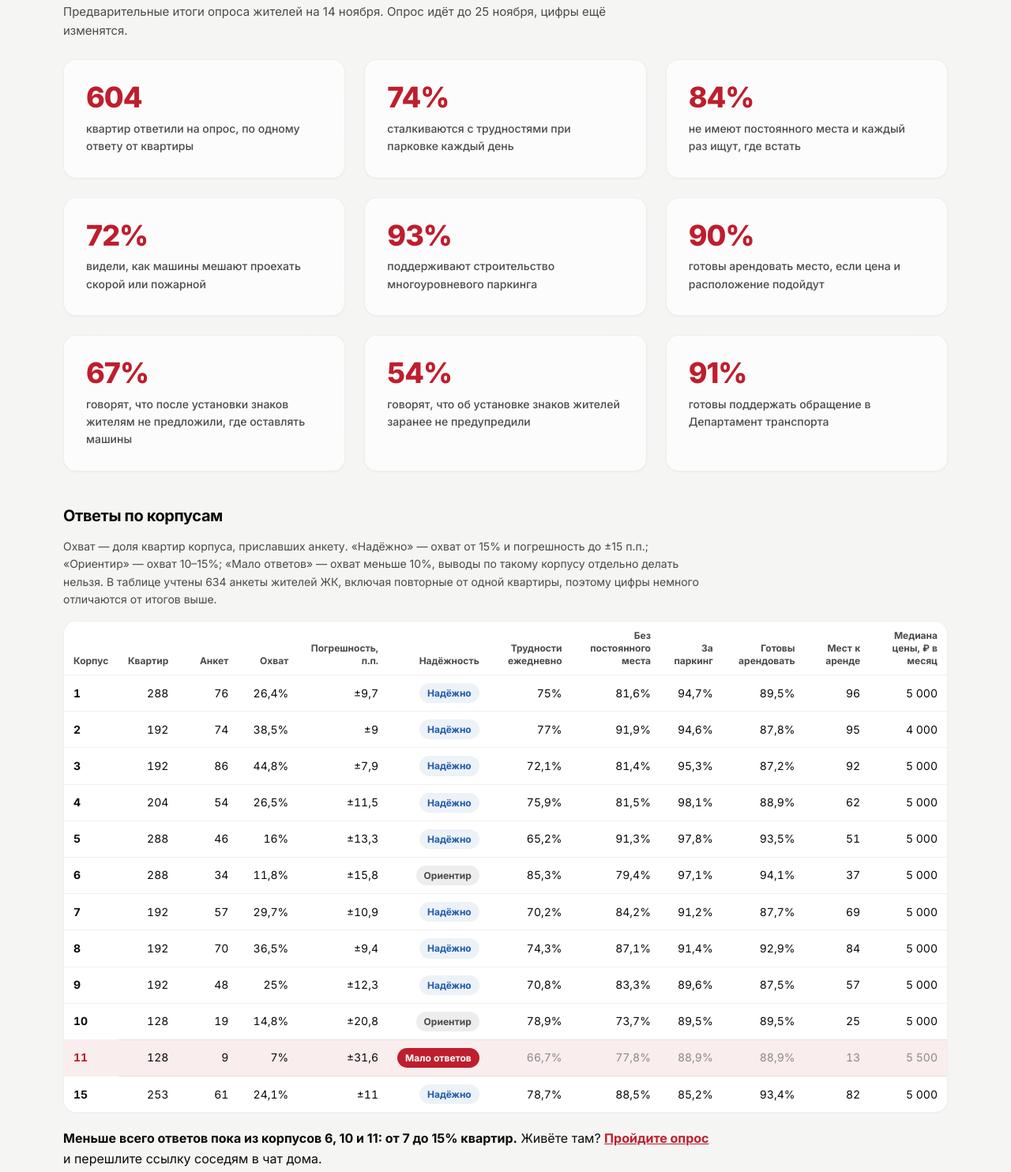
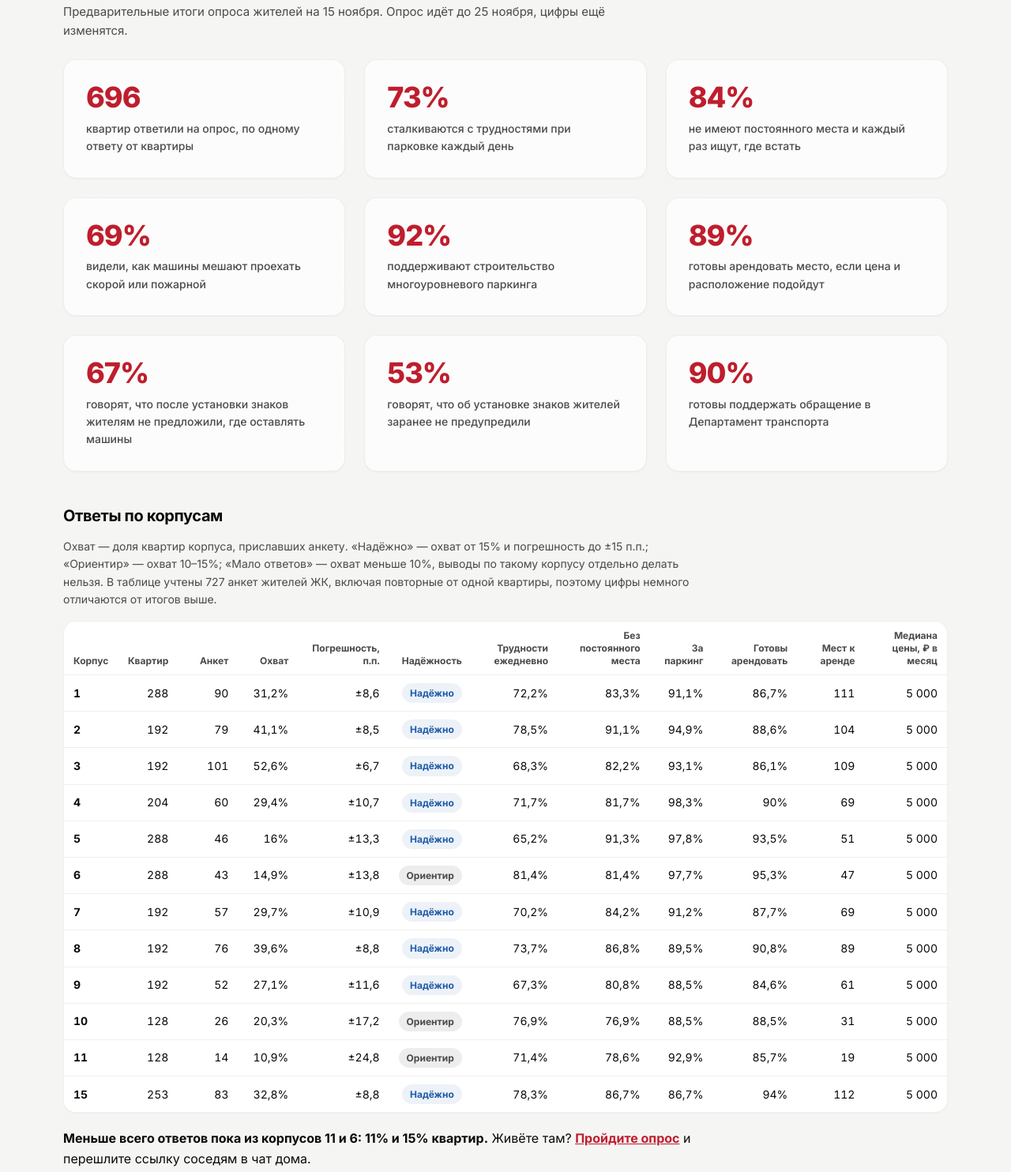
Before and after one commit to Georgy-Fomk1n/parking-zhkb, a plain HTML site: page index.html in a window 1280 px wide. Shown: the part 1234-2718 px from the top of the page at 79% size. Drawn offline with Linux system fonts and the light colour scheme.

Commit message:
Итоги опроса на 15 ноября: 696 квартир, 835 мест к аренде
Co-Authored-By: Claude Opus 5.5 <noreply@anthropic.com>

```diff
--- a/index.html
+++ b/index.html
@@ -228,42 +228,42 @@
       <p>Поэтому машины стоят на газонах, тротуарах и во внутридворовых проездах. Пешеходам, родителям с колясками и пожилым людям трудно пройти, а скорая, пожарная и коммунальная техника может не проехать.</p>
     </div>
     <h3 class="survey-h">Что говорят соседи</h3>
-    <p class="survey-sub">Предварительные итоги опроса жителей на 14 ноября. Опрос идёт до 25 ноября, цифры ещё изменятся.</p>
+    <p class="survey-sub">Предварительные итоги опроса жителей на 15 ноября. Опрос идёт до 25 ноября, цифры ещё изменятся.</p>
     <div class="grid survey-grid">
-      <div class="card stat"><div class="num">604</div><p>квартир ответили на опрос, по одному ответу от квартиры</p></div>
-      <div class="card stat"><div class="num">74%</div><p>сталкиваются с трудностями при парковке каждый день</p></div>
+      <div class="card stat"><div class="num">696</div><p>квартир ответили на опрос, по одному ответу от квартиры</p></div>
+      <div class="card stat"><div class="num">73%</div><p>сталкиваются с трудностями при парковке каждый день</p></div>
       <div class="card stat"><div class="num">84%</div><p>не имеют постоянного места и каждый раз ищут, где встать</p></div>
-      <div class="card stat"><div class="num">72%</div><p>видели, как машины мешают проехать скорой или пожарной</p></div>
-      <div class="card stat"><div class="num">93%</div><p>поддерживают строительство многоуровневого паркинга</p></div>
-      <div class="card stat"><div class="num">90%</div><p>готовы арендовать место, если цена и расположение подойдут</p></div>
+      <div class="card stat"><div class="num">69%</div><p>видели, как машины мешают проехать скорой или пожарной</p></div>
+      <div class="card stat"><div class="num">92%</div><p>поддерживают строительство многоуровневого паркинга</p></div>
+      <div class="card stat"><div class="num">89%</div><p>готовы арендовать место, если цена и расположение подойдут</p></div>
       <div class="card stat"><div class="num">67%</div><p>говорят, что после установки знаков жителям не предложили, где оставлять машины</p></div>
-      <div class="card stat"><div class="num">54%</div><p>говорят, что об установке знаков жителей заранее не предупредили</p></div>
-      <div class="card stat"><div class="num">91%</div><p>готовы поддержать обращение в Департамент транспорта</p></div>
+      <div class="card stat"><div class="num">53%</div><p>говорят, что об установке знаков жителей заранее не предупредили</p></div>
+      <div class="card stat"><div class="num">90%</div><p>готовы поддержать обращение в Департамент транспорта</p></div>
     </div>
     <h4 class="corp-h" id="korpusa">Ответы по корпусам</h4>
-    <p class="corp-legend">Охват — доля квартир корпуса, приславших анкету. «Надёжно» — охват от 15% и погрешность до ±15 п.п.; «Ориентир» — охват 10–15%; «Мало ответов» — охват меньше 10%, выводы по такому корпусу отдельно делать нельзя. В таблице учтены 634 анкеты жителей ЖК, включая повторные от одной квартиры, поэтому цифры немного отличаются от итогов выше.</p>
+    <p class="corp-legend">Охват — доля квартир корпуса, приславших анкету. «Надёжно» — охват от 15% и погрешность до ±15 п.п.; «Ориентир» — охват 10–15%; «Мало ответов» — охват меньше 10%, выводы по такому корпусу отдельно делать нельзя. В таблице учтены 727 анкет жителей ЖК, включая повторные от одной квартиры, поэтому цифры немного отличаются от итогов выше.</p>
     <div class="corp-wrap" role="region" aria-label="Ответы по корпусам" tabindex="0">
       <table class="corp">
         <thead>
           <tr><th scope="col">Корпус</th><th scope="col">Квартир</th><th scope="col">Анкет</th><th scope="col">Охват</th><th scope="col">Погрешность, п.п.</th><th scope="col">Надёжность</th><th scope="col">Трудности ежедневно</th><th scope="col">Без постоянного места</th><th scope="col">За паркинг</th><th scope="col">Готовы арендовать</th><th scope="col">Мест к аренде</th><th scope="col">Медиана цены, ₽ в месяц</th></tr>
         </thead>
         <tbody>
-          <tr class="ok"><th scope="row">1</th><td>288</td><td>76</td><td>26,4%</td><td>±9,7</td><td><span class="rel">Надёжно</span></td><td>75%</td><td>81,6%</td><td>94,7%</td><td>89,5%</td><td>96</td><td>5 000</td></tr>
-          <tr class="ok"><th scope="row">2</th><td>192</td><td>74</td><td>38,5%</td><td>±9</td><td><span class="rel">Надёжно</span></td><td>77%</td><td>91,9%</td><td>94,6%</td><td>87,8%</td><td>95</td><td>4 000</td></tr>
-          <tr class="ok"><th scope="row">3</th><td>192</td><td>86</td><td>44,8%</td><td>±7,9</td><td><span class="rel">Надёжно</span></td><td>72,1%</td><td>81,4%</td><td>95,3%</td><td>87,2%</td><td>92</td><td>5 000</td></tr>
-          <tr class="ok"><th scope="row">4</th><td>204</td><td>54</td><td>26,5%</td><td>±11,5</td><td><span class="rel">Надёжно</span></td><td>75,9%</td><td>81,5%</td><td>98,1%</td><td>88,9%</td><td>62</td><td>5 000</td></tr>
+          <tr class="ok"><th scope="row">1</th><td>288</td><td>90</td><td>31,2%</td><td>±8,6</td><td><span class="rel">Надёжно</span></td><td>72,2%</td><td>83,3%</td><td>91,1%</td><td>86,7%</td><td>111</td><td>5 000</td></tr>
+          <tr class="ok"><th scope="row">2</th><td>192</td><td>79</td><td>41,1%</td><td>±8,5</td><td><span class="rel">Надёжно</span></td><td>78,5%</td><td>91,1%</td><td>94,9%</td><td>88,6%</td><td>104</td><td>5 000</td></tr>
+          <tr class="ok"><th scope="row">3</th><td>192</td><td>101</td><td>52,6%</td><td>±6,7</td><td><span class="rel">Надёжно</span></td><td>68,3%</td><td>82,2%</td><td>93,1%</td><td>86,1%</td><td>109</td><td>5 000</td></tr>
+          <tr class="ok"><th scope="row">4</th><td>204</td><td>60</td><td>29,4%</td><td>±10,7</td><td><span class="rel">Надёжно</span></td><td>71,7%</td><td>81,7%</td><td>98,3%</td><td>90%</td><td>69</td><td>5 000</td></tr>
           <tr class="ok"><th scope="row">5</th><td>288</td><td>46</td><td>16%</td><td>±13,3</td><td><span class="rel">Надёжно</span></td><td>65,2%</td><td>91,3%</td><td>97,8%</td><td>93,5%</td><td>51</td><td>5 000</td></tr>
-          <tr class="mid"><th scope="row">6</th><td>288</td><td>34</td><td>11,8%</td><td>±15,8</td><td><span class="rel">Ориентир</span></td><td>85,3%</td><td>79,4%</td><td>97,1%</td><td>94,1%</td><td>37</td><td>5 000</td></tr>
+          <tr class="mid"><th scope="row">6</th><td>288</td><td>43</td><td>14,9%</td><td>±13,8</td><td><span class="rel">Ориентир</span></td><td>81,4%</td><td>81,4%</td><td>97,7%</td><td>95,3%</td><td>47</td><td>5 000</td></tr>
           <tr class="ok"><th scope="row">7</th><td>192</td><td>57</td><td>29,7%</td><td>±10,9</td><td><span class="rel">Надёжно</span></td><td>70,2%</td><td>84,2%</td><td>91,2%</td><td>87,7%</td><td>69</td><td>5 000</td></tr>
-          <tr class="ok"><th scope="row">8</th><td>192</td><td>70</td><td>36,5%</td><td>±9,4</td><td><span class="rel">Надёжно</span></td><td>74,3%</td><td>87,1%</td><td>91,4%</td><td>92,9%</td><td>84</td><td>5 000</td></tr>
-          <tr class="ok"><th scope="row">9</th><td>192</td><td>48</td><td>25%</td><td>±12,3</td><td><span class="rel">Надёжно</span></td><td>70,8%</td><td>83,3%</td><td>89,6%</td><td>87,5%</td><td>57</td><td>5 000</td></tr>
-          <tr class="mid"><th scope="row">10</th><td>128</td><td>19</td><td>14,8%</td><td>±20,8</td><td><span class="rel">Ориентир</span></td><td>78,9%</td><td>73,7%</td><td>89,5%</td><td>89,5%</td><td>25</td><td>5 000</td></tr>
-          <tr class="low"><th scope="row">11</th><td>128</td><td>9</td><td>7%</td><td>±31,6</td><td><span class="rel">Мало ответов</span></td><td>66,7%</td><td>77,8%</td><td>88,9%</td><td>88,9%</td><td>13</td><td>5 500</td></tr>
-          <tr class="ok"><th scope="row">15</th><td>253</td><td>61</td><td>24,1%</td><td>±11</td><td><span class="rel">Надёжно</span></td><td>78,7%</td><td>88,5%</td><td>85,2%</td><td>93,4%</td><td>82</td><td>5 000</td></tr>
+          <tr class="ok"><th scope="row">8</th><td>192</td><td>76</td><td>39,6%</td><td>±8,8</td><td><span class="rel">Надёжно</span></td><td>73,7%</td><td>86,8%</td><td>89,5%</td><td>90,8%</td><td>89</td><td>5 000</td></tr>
+          <tr class="ok"><th scope="row">9</th><td>192</td><td>52</td><td>27,1%</td><td>±11,6</td><td><span class="rel">Надёжно</span></td><td>67,3%</td><td>80,8%</td><td>88,5%</td><td>84,6%</td><td>61</td><td>5 000</td></tr>
+          <tr class="mid"><th scope="row">10</th><td>128</td><td>26</td><td>20,3%</td><td>±17,2</td><td><span class="rel">Ориентир</span></td><td>76,9%</td><td>76,9%</td><td>88,5%</td><td>88,5%</td><td>31</td><td>5 000</td></tr>
+          <tr class="mid"><th scope="row">11</th><td>128</td><td>14</td><td>10,9%</td><td>±24,8</td><td><span class="rel">Ориентир</span></td><td>71,4%</td><td>78,6%</td><td>92,9%</td><td>85,7%</td><td>19</td><td>5 000</td></tr>
+          <tr class="ok"><th scope="row">15</th><td>253</td><td>83</td><td>32,8%</td><td>±8,8</td><td><span class="rel">Надёжно</span></td><td>78,3%</td><td>86,7%</td><td>86,7%</td><td>94%</td><td>112</td><td>5 000</td></tr>
         </tbody>
       </table>
     </div>
-    <p class="corp-call"><strong>Меньше всего ответов пока из корпусов 6, 10 и 11: от 7 до 15% квартир.</strong> Живёте там? <a href="https://forms.yandex.ru/u/6ae749b9902902dd98b405c6" target="_blank" rel="noopener">Пройдите опрос</a> и перешлите ссылку соседям в чат дома.</p>
+    <p class="corp-call"><strong>Меньше всего ответов пока из корпусов 11 и 6: 11% и 15% квартир.</strong> Живёте там? <a href="https://forms.yandex.ru/u/6ae749b9902902dd98b405c6" target="_blank" rel="noopener">Пройдите опрос</a> и перешлите ссылку соседям в чат дома.</p>
     <p class="survey-note">Повторные ответы от одной квартиры и ответы не из ЖК в расчёт не вошли. Проценты считаем от всех учтённых ответов. Ещё не ответили? <a href="https://forms.yandex.ru/u/6ae749b9902902dd98b405c6" target="_blank" rel="noopener">Пройдите опрос</a>.</p>
     <div class="dark">
       <p>Во дворах уже стоят знаки «Остановка запрещена». Пока они не действуют, но это временно. Когда запрет заработает, мест станет ещё меньше, а другого места жителям не предложили. Поэтому решение нужно искать сейчас.</p>
@@ -278,9 +278,9 @@
       <div class="card stat"><div class="num">2 537</div><p>квартир в 12 корпусах, по разрешениям на ввод в эксплуатацию</p></div>
       <div class="card stat"><div class="num">≈ 2 030</div><p>машино-мест полагалось бы по нормам Москвы для новых домов: 0,8 места на квартиру (<a href="https://www.garant.ru/hotlaw/moscow/2199641/" target="_blank" rel="noopener">постановление Правительства Москвы от 5 августа 2026 г. № 2118-ПП</a>)</p></div>
       <div class="card stat"><div class="num">≈ 400</div><p>мест может поместиться в пятиуровневом паркинге на свободном участке около 0,8 га рядом с комплексом</p></div>
-      <div class="card stat"><div class="num">727</div><p>мест готовы арендовать семьи, ответившие на опрос. Это больше, чем поместится в возможном паркинге, а ответила пока только примерно каждая четвёртая квартира</p></div>
+      <div class="card stat"><div class="num">835</div><p>мест готовы арендовать семьи, ответившие на опрос. Это больше, чем поместится в возможном паркинге, а ответила пока только чуть больше четверти квартир</p></div>
     </div>
-    <p class="fine">Нормы с 5 августа 2026 года установило <a href="https://www.garant.ru/hotlaw/moscow/2199641/" target="_blank" rel="noopener">постановление Правительства Москвы от 5 августа 2026 г. № 2118-ПП</a> «О внесении изменения в постановление Правительства Москвы от 23 декабря 2015 г. № 945-ПП». Они действуют для новых домов, для нашего комплекса это ориентир, а не требование. Сколько мест есть сейчас, мы считаем: обходим дворы и собираем данные. Точную нехватку опубликуем, когда посчитаем. Число мест к аренде взято из предварительных итогов опроса на 14 ноября (604 квартиры, по одному ответу от квартиры). На весь комплекс его не пересчитываем: опрос охотнее проходят те, кому место нужно.</p>
+    <p class="fine">Нормы с 5 августа 2026 года установило <a href="https://www.garant.ru/hotlaw/moscow/2199641/" target="_blank" rel="noopener">постановление Правительства Москвы от 5 августа 2026 г. № 2118-ПП</a> «О внесении изменения в постановление Правительства Москвы от 23 декабря 2015 г. № 945-ПП». Они действуют для новых домов, для нашего комплекса это ориентир, а не требование. Сколько мест есть сейчас, мы считаем: обходим дворы и собираем данные. Точную нехватку опубликуем, когда посчитаем. Число мест к аренде взято из предварительных итогов опроса на 15 ноября (696 квартир, по одному ответу от квартиры). На весь комплекс его не пересчитываем: опрос охотнее проходят те, кому место нужно.</p>
   </div>
 </section>
 
@@ -413,8 +413,8 @@
     <div style="max-width:880px; margin-top:32px">
       <details><summary>Кто это делает?</summary><div><p>Мы инициативная группа из пяти студентов первого курса направления «Управление бизнесом». Один из нас живёт в ЖК «На Базовской», отсюда и тема проекта.</p><p style="margin-top:10px">Роли распределены так: координация и правовая часть, расчёты и данные, полевые наблюдения и фото, связь с жителями и опрос.</p><p style="margin-top:10px">Что уже сделали: собрали открытые данные о комплексе и нормах, посчитали квартиры и вместимость участка, обошли дворы, запустили опрос и отправили первое обращение в Дептранс.</p><p style="margin-top:10px">Мы не представляем застройщика, управляющую компанию или партию. Вопросы и предложения принимаем через координатора, контакты внизу страницы.</p></div></details>
       <details><summary>Московский паркинг построит? Кто будет им управлять?</summary><div><p>Нет, строить его будет не Московский паркинг. ГКУ «АМПП» паркинги не строит, а управляет ими. Мы просим город рассмотреть строительство и передать готовый паркинг в управление Московскому паркингу. Будем просить, чтобы у паркинга был понятный городской оператор и городские тарифы, а цена за место была приемлемой для жителей.</p></div></details>
-      <details><summary>Сколько будет стоить место?</summary><div><p>Тарифы устанавливает город, заранее назвать цену никто не может. Высокую цену аренды называют главным опасением 62% ответивших, и это же главная причина, по которой соседи могли бы отказаться от места.</p><p style="margin-top:10px">Поэтому мы спрашиваем в опросе, сколько жители готовы платить. По предварительным итогам середина ответов составляет 5 000 ₽ в месяц за место. Эту цифру мы передадим в Дептранс вместе с итогами опроса.</p></div></details>
-      <details><summary>Места достанутся жителям ЖК?</summary><div><p>Этого опасаются 55% ответивших. Места в городском паркинге распределяются на общих основаниях, закрепить их только за жителями ЖК нельзя.</p><p style="margin-top:10px">Паркинг мы предлагаем построить рядом с комплексом, в пешей доступности от подъездов. Поэтому пользоваться им удобнее всего будет жителям ЖК и соседних домов.</p></div></details>
+      <details><summary>Сколько будет стоить место?</summary><div><p>Тарифы устанавливает город, заранее назвать цену никто не может. Высокую цену аренды называют главным опасением 63% ответивших, и это же главная причина, по которой соседи могли бы отказаться от места.</p><p style="margin-top:10px">Поэтому мы спрашиваем в опросе, сколько жители готовы платить. По предварительным итогам середина ответов составляет 5 000 ₽ в месяц за место. Эту цифру мы передадим в Дептранс вместе с итогами опроса.</p></div></details>
+      <details><summary>Места достанутся жителям ЖК?</summary><div><p>Этого опасаются 54% ответивших. Места в городском паркинге распределяются на общих основаниях, закрепить их только за жителями ЖК нельзя.</p><p style="margin-top:10px">Паркинг мы предлагаем построить рядом с комплексом, в пешей доступности от подъездов. Поэтому пользоваться им удобнее всего будет жителям ЖК и соседних домов.</p></div></details>
       <details><summary>А если паркинг так и не построят?</summary><div><p>Сомневаются в реализации 50% ответивших, и мы не обещаем, что паркинг точно появится. Решение принимает город, и путь от обращения до стройки долгий.</p><p style="margin-top:10px">Без обращений вопрос точно не рассмотрят. На каждое обращение Дептранс обязан ответить по существу, поэтому чем больше соседей напишет, тем сложнее отложить тему. В обращении мы также просим о временных мерах, пока вопрос не решён: дополнительных плоскостных местах и контроле за местами для людей с инвалидностью.</p></div></details>
       <details><summary>Зачем отправлять обращение от себя, если оно уже отправлено?</summary><div><p>Одно обращение показывает мнение одного жителя. Много обращений с одного адреса показывают, что проблема касается всего комплекса.</p></div></details>
       <details><summary>Мои данные где-то опубликуют?</summary><div><p>Нет. Опрос анонимный. Обращение вы отправляете сами через mos.ru, его видит только Правительство Москвы.</p></div></details>
@@ -447,7 +447,7 @@
 <footer>
   <div class="wrap">
     <div><b style="color:var(--text-primary)">Инициативная группа жителей ЖК «На Базовской»</b><br>Москва, Базовская улица, 15, Западное Дегунино</div>
-    <div>Обновлено 14 ноября 2026 года</div>
+    <div>Обновлено 15 ноября 2026 года</div>
   </div>
 </footer>
 
```
